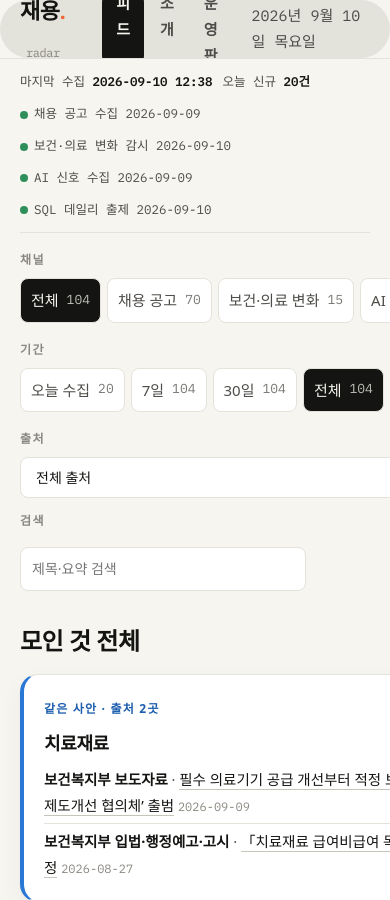
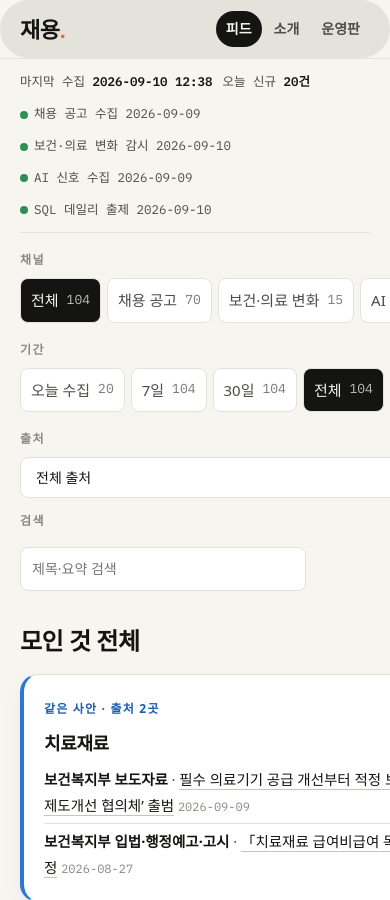
Before and after one commit to JAEYONG0303/hello-world-hub, a website: page index.html in a window 390 px wide. Shown: the top 900 px of the page. Drawn offline with Linux system fonts and the light colour scheme; a web font is replaced by a local one.

Commit message:
Mobile header: keep tabs on one line, hide date under 760px

```diff
--- a/index.html
+++ b/index.html
@@ -447,6 +447,7 @@ body{font-size:16px}
 @media(max-width:1080px){.feedwrap{grid-template-columns:200px minmax(0,1fr)}.rcol{grid-column:1/-1}}
 @media(max-width:760px){
  .feedwrap{grid-template-columns:1fr;gap:18px;padding-top:16px}
+ .bar{gap:10px}.tabs a{white-space:nowrap;padding:6px 10px;font-size:14px}.bar .date{display:none}.logo small{display:none}
  .side .grp{margin-bottom:12px}
  .fl{display:flex;gap:6px;overflow-x:auto;scrollbar-width:none;padding-bottom:4px}
  .fl li{white-space:nowrap;border:1px solid var(--grid);background:var(--card)}
```
Also changed, not shown: dist/server/index.js.
